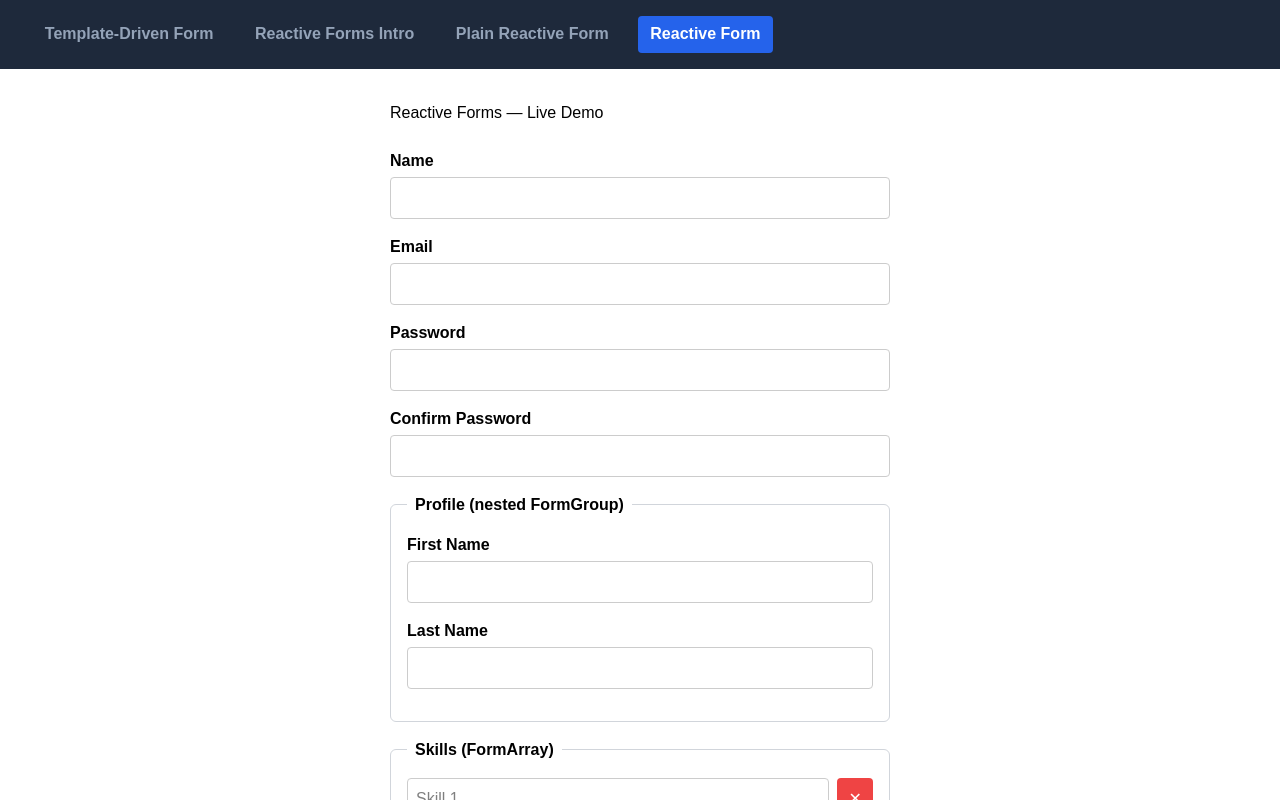
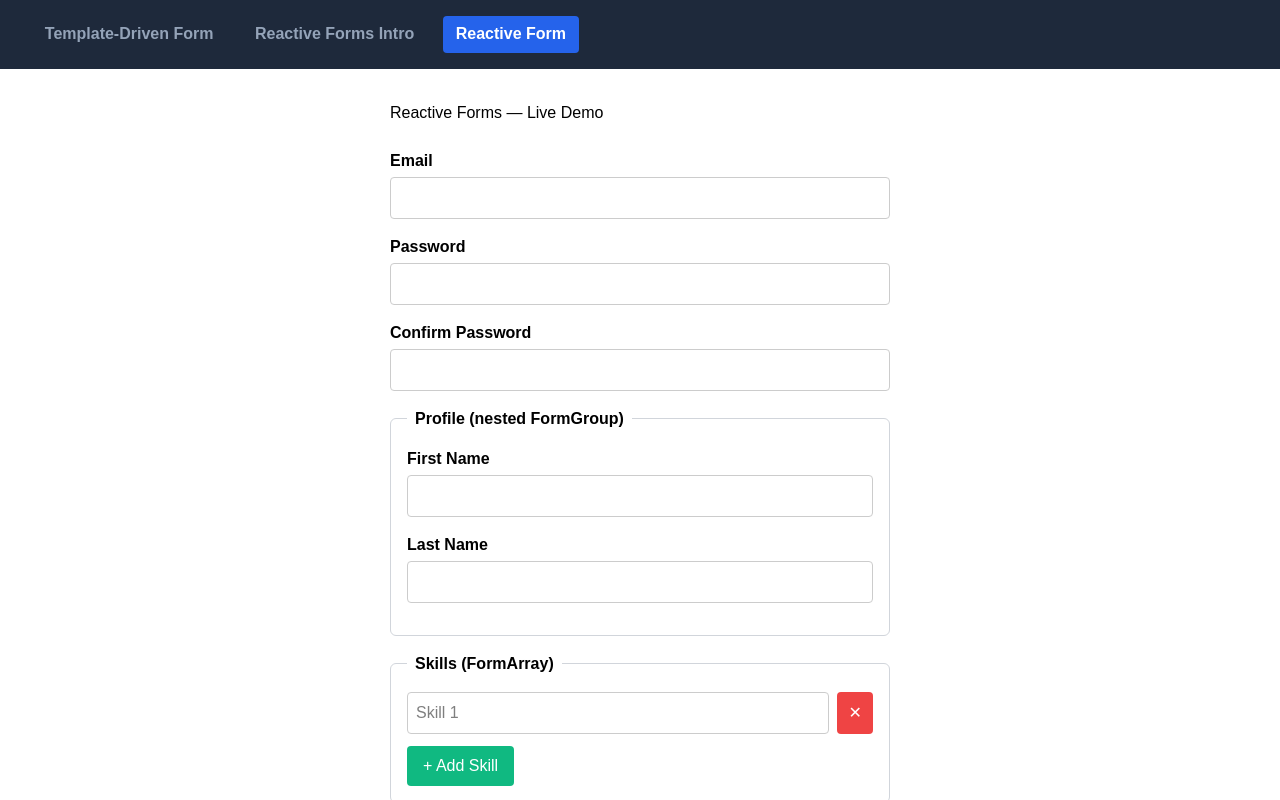
Before and after one commit to gorzhn97/angular-forms-digit, an Angular app: page /reactive in a window 1280 px wide. Shown: the top 800 px of the page. Built offline with nearby package versions, Linux system fonts and the light colour scheme.

Commit message:
removed reactive plain

```diff
--- a/src/app/app.html
+++ b/src/app/app.html
@@ -1,7 +1,6 @@
 <nav>
   <a routerLink="/template-driven" routerLinkActive="active">Template-Driven Form</a>
   <a routerLink="/reactive-intro" routerLinkActive="active">Reactive Forms Intro</a>
-  <a routerLink="/plain-reactive" routerLinkActive="active">Plain Reactive Form</a>
   <a routerLink="/reactive" routerLinkActive="active">Reactive Form</a>
 </nav>
 
--- a/src/app/app.routes.ts
+++ b/src/app/app.routes.ts
@@ -15,13 +15,6 @@ export const routes: Routes = [
         (m) => m.ReactiveFormComponent
       ),
   },
-   {
-    path: 'plain-reactive',
-    loadComponent: () =>
-      import('./reactive-form/reactive-form-plain').then(
-        (m) => m.ReactiveFormPlainComponent
-      ),
-  },
   {
     path: 'reactive-intro',
     loadComponent: () =>
--- a/src/app/reactive-form/reactive-form-intro.html
+++ b/src/app/reactive-form/reactive-form-intro.html
@@ -1,5 +1,4 @@
 <h1>Reactive Forms — Step by Step</h1>
-<p class="subtitle">Uncomment each section as you explain it.</p>
 
 <!-- ═══════════════════════════════════════════════════════════════
      STEP 1 — FormControl
@@ -67,7 +66,7 @@
 </section>
 -->
 
-<!-- ═══════════════════════════════════════════════════════════════
+<!-- ═════════════════════════════════════════════════════════════
      STEP 3 — Built-in validators
      What to say:
        "Validators are just functions. Validators.required returns
@@ -80,7 +79,6 @@
        appear; group.valid flips to false.
      ════════════════════════════════════════════════════════════════ -->
 
-<!-- STEP 3: Uncomment this block -->
 <!--
 <section class="step">
   <h2>Step 3 — Built-in validators</h2>
--- a/src/app/reactive-form/reactive-form-plain.ts
+++ /dev/null
@@ -1,147 +0,0 @@
-import { ChangeDetectionStrategy, Component, computed, signal } from '@angular/core';
-import { takeUntilDestroyed } from '@angular/core/rxjs-interop';
-import { JsonPipe } from '@angular/common';
-import {
-  ReactiveFormsModule,
-  FormGroup,
-  FormArray,
-  FormControl,
-  ValidatorFn,
-  Validators,
-  AbstractControl,
-  ValidationErrors,
-} from '@angular/forms';
-import { debounceTime } from 'rxjs';
-
-@Component({
-  selector: 'app-reactive-form',
-  imports: [ReactiveFormsModule, JsonPipe],
-  templateUrl: './reactive-form.html',
-  styleUrl: './reactive-form.css',
-  changeDetection: ChangeDetectionStrategy.OnPush,
-})
-export class ReactiveFormPlainComponent {
-
-  form = new FormGroup(
-    {
-      name: new FormControl<string | null>('', [
-        Validators.required,
-        forbiddenNameValidator(/admin/i),
-      ]),
-
-      email: new FormControl<string | null>('', [
-        Validators.required,
-        Validators.email,
-      ]),
-
-      password: new FormControl<string | null>('', [
-        Validators.required,
-        Validators.minLength(6),
-      ]),
-
-      confirmPassword: new FormControl<string | null>('', [
-        Validators.required,
-      ]),
-
-      profile: new FormGroup({
-        firstName: new FormControl<string | null>('', Validators.required),
-        lastName: new FormControl<string | null>('', Validators.required),
-      }),
-
-      skills: new FormArray<FormControl<string | null>>([
-        new FormControl<string | null>('', Validators.required),
-      ]),
-    },
-    {
-      validators: [passwordMatchValidator, passwordContainsNameValidator],
-    }
-  );
-
-  // valueChanges demo (same as before)
-  lastChange = signal<Record<string, unknown> | null>(null);
-
-  constructor() {
-    this.form.valueChanges
-      .pipe(debounceTime(300), takeUntilDestroyed())
-      .subscribe((value) => {
-        console.log('Form value changed:', value);
-        this.lastChange.set(value);
-      });
-  }
-
-  // setValue vs patchValue
-  fillWithSetValue() {
-    this.form.setValue({
-      name: 'Jane Doe',
-      email: 'jane@example.com',
-      password: 'secret123',
-      confirmPassword: 'secret123',
-      profile: { firstName: 'Jane', lastName: 'Doe' },
-      skills: ['Angular'],
-    });
-  }
-
-  fillWithPatchValue() {
-    this.form.patchValue({
-      name: 'Patched Name',
-      email: 'patched@example.com',
-    });
-  }
-
-  resetForm() {
-    this.form.reset();
-    this.lastChange.set(null);
-  }
-
-  // Derived state
-  passwordStrength = computed(() => {
-    const pw = (this.lastChange()?.['password'] as string) ?? '';
-    if (pw.length === 0) return { label: '', level: 0 };
-    if (pw.length < 6) return { label: 'Weak', level: 1 };
-    if (pw.length < 10) return { label: 'Medium', level: 2 };
-    return { label: 'Strong', level: 3 };
-  });
-
-  // FormArray helpers
-  get skills(): FormArray<FormControl<string | null>> {
-    return this.form.controls.skills as FormArray<FormControl<string | null>>;
-  }
-
-  addSkill() {
-    this.skills.push(new FormControl<string | null>('', Validators.required));
-  }
-
-  removeSkill(index: number) {
-    this.skills.removeAt(index);
-  }
-
-  // Submit
-  onSubmit() {
-    console.log('Reactive form submitted!');
-    console.log('Form value:', this.form.value);
-  }
-}
-
-// Validators (unchanged)
-function forbiddenNameValidator(nameRe: RegExp): ValidatorFn {
-  return (control: AbstractControl): ValidationErrors | null => {
-    const value = control.value as string | null;
-    const forbidden = value ? nameRe.test(value) : false;
-    return forbidden ? { forbiddenName: { value } } : null;
-  };
-}
-
-function passwordMatchValidator(group: AbstractControl): ValidationErrors | null {
-  const password = group.get('password')?.value;
-  const confirm = group.get('confirmPassword')?.value;
-  return password === confirm ? null : { passwordMismatch: true };
-}
-
-function passwordContainsNameValidator(group: AbstractControl): ValidationErrors | null {
-  const name = (group.get('name')?.value as string | null)?.trim().toLowerCase();
-  const password = (group.get('password')?.value as string | null)?.toLowerCase();
-
-  if (!name || !password) return null;
-
-  return password.includes(name) ? { passwordContainsName: true } : null;
-}
--- a/src/app/reactive-form/reactive-form.html
+++ b/src/app/reactive-form/reactive-form.html
@@ -2,12 +2,9 @@
 
 <form [formGroup]="form" (ngSubmit)="onSubmit()">
 
-  <!-- ═══════════════════════════════════════════════════
-       STEP 1 + 2 — FormGroup + Template Binding
-       Each formControlName binds an <input> to a FormControl.
-       ═══════════════════════════════════════════════════ -->
+    <!-- STEP 1 + 2 — FormGroup + Template Binding - formcontrol binding -->
 
-  <div class="form-field">
+    <!-- <div class="form-field">
     <label for="name">Name</label>
     <input id="name" formControlName="name" />
     @if (form.get('name')!.touched && form.get('name')!.invalid) {
@@ -20,13 +17,9 @@
         </span>
       }
     }
-  </div>
+  </div> -->
 
-  <!-- ═══════════════════════════════════════════════════
-       STEP 9 — Custom validator on a single control
-       forbiddenNameValidator(/admin/i) blocks one name pattern.
-       Try typing "admin" to trigger a custom error object.
-       ═══════════════════════════════════════════════════ -->
+
 
   <div class="form-field">
     <label for="email">Email</label>
```
Also changed, not shown: src/app/template-driven-form/template-driven-form.ts (+5 -5 lines).
